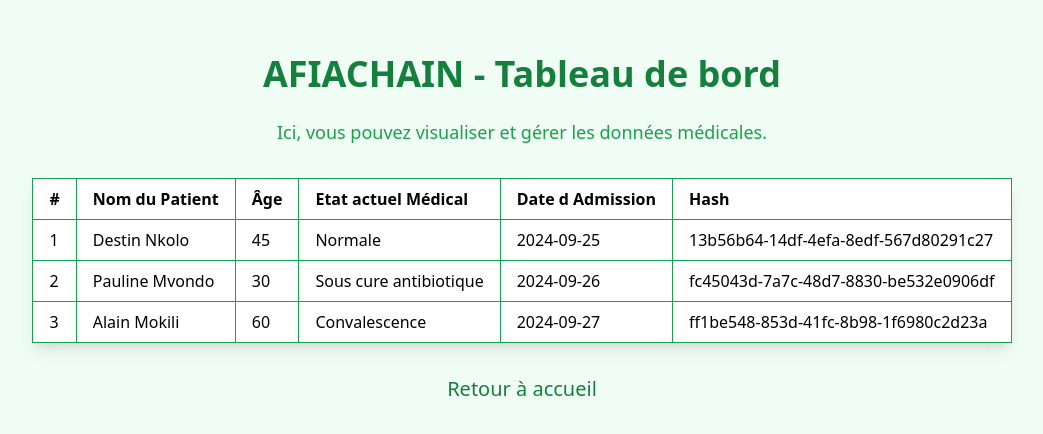
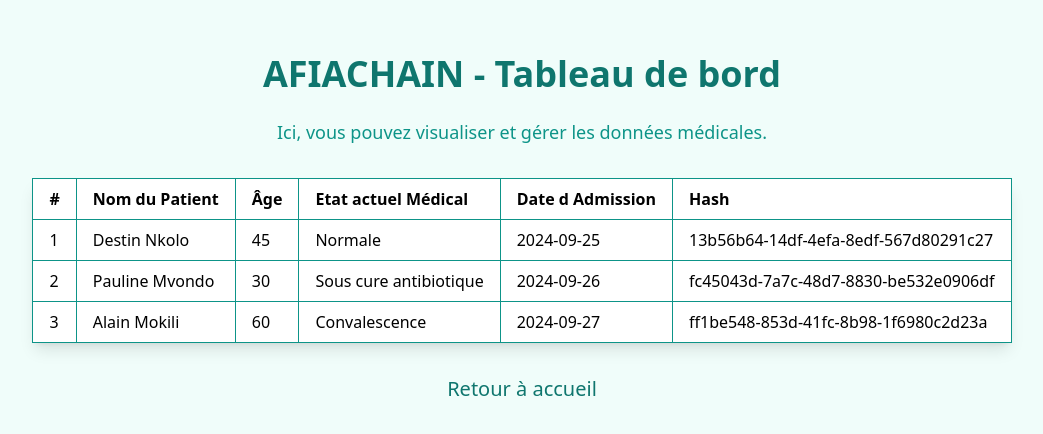
Before and after one commit to DestinBir/AfiaChain, a Next.js app in the folder afiachain-medical/: page /dashboard in a window 1280 px wide. Shown: the part 172-606 px from the top of the page, without its empty margins (118-1161 px from the left). Built offline with nearby package versions, Linux system fonts and the light colour scheme.

Commit message:
finish step 1

```diff
--- a/afiachain-medical/pages/dashboard.tsx
+++ b/afiachain-medical/pages/dashboard.tsx
@@ -29,36 +29,36 @@ const Dashboard: React.FC = () => {
   ];
 
   return (
-    <div className="min-h-screen bg-green-50 flex flex-col justify-center items-center text-center">
-      <h1 className="text-4xl font-bold text-green-700 mb-6">AFIACHAIN - Tableau de bord</h1>
-      <p className="text-lg mb-8 text-green-600">Ici, vous pouvez visualiser et gérer les données médicales.</p>
+    <div className="min-h-screen bg-teal-50 flex flex-col justify-center items-center text-center">
+      <h1 className="text-4xl font-bold text-teal-700 mb-6">AFIACHAIN - Tableau de bord</h1>
+      <p className="text-lg mb-8 text-teal-600">Ici, vous pouvez visualiser et gérer les données médicales.</p>
 
-      <table className="table-auto bg-white border-collapse border border-green-700 text-left shadow-lg">
+      <table className="table-auto bg-white border-collapse border border-teal-700 text-left shadow-lg">
         <thead>
           <tr>
-            <th className="border border-green-600 px-4 py-2">#</th>
-            <th className="border border-green-600 px-4 py-2">Nom du Patient</th>
-            <th className="border border-green-600 px-4 py-2">Âge</th>
-            <th className="border border-green-600 px-4 py-2">Etat actuel Médical</th>
-            <th className="border border-green-600 px-4 py-2">Date d Admission</th>
-            <th className="border border-green-600 px-4 py-2">Hash</th>
+            <th className="border border-teal-600 px-4 py-2">#</th>
+            <th className="border border-teal-600 px-4 py-2">Nom du Patient</th>
+            <th className="border border-teal-600 px-4 py-2">Âge</th>
+            <th className="border border-teal-600 px-4 py-2">Etat actuel Médical</th>
+            <th className="border border-teal-600 px-4 py-2">Date d Admission</th>
+            <th className="border border-teal-600 px-4 py-2">Hash</th>
           </tr>
         </thead>
         <tbody>
           {data.map((entry, index) => (
             <tr key={entry.id}>
-              <td className="border border-green-600 px-4 py-2">{index + 1}</td>
-              <td className="border border-green-600 px-4 py-2">{entry.patientName}</td>
-              <td className="border border-green-600 px-4 py-2">{entry.age}</td>
-              <td className="border border-green-600 px-4 py-2">{entry.condition}</td>
-              <td className="border border-green-600 px-4 py-2">{entry.date}</td>
-              <td className="border border-green-600 px-4 py-2">{entry.id}</td>
+              <td className="border border-teal-600 px-4 py-2">{index + 1}</td>
+              <td className="border border-teal-600 px-4 py-2">{entry.patientName}</td>
+              <td className="border border-teal-600 px-4 py-2">{entry.age}</td>
+              <td className="border border-teal-600 px-4 py-2">{entry.condition}</td>
+              <td className="border border-teal-600 px-4 py-2">{entry.date}</td>
+              <td className="border border-teal-600 px-4 py-2">{entry.id}</td>
             </tr>
           ))}
         </tbody>
       </table>
 
-      <Link href="/" className="text-xl text-green-700 hover:text-green-900 mt-8 transition duration-300">
+      <Link href="/" className="text-xl text-teal-700 hover:text-teal-900 mt-8 transition duration-300">
         Retour à accueil
       </Link>
     </div>
--- a/afiachain-medical/pages/medical-form.tsx
+++ b/afiachain-medical/pages/medical-form.tsx
@@ -1,4 +1,5 @@
 import React, { useState } from 'react';
+import Link from 'next/link';
 
 interface FormData {
   firstName: string;
@@ -94,7 +95,12 @@ const MedicalForm: React.FC = () => {
           Soumettre
         </button>
       </form>
+
+      <Link href="/" className="text-xl text-green-700 hover:text-green-900 mt-8 transition duration-300">
+        Retour à accueil
+      </Link>
     </div>
+
   );
 };
 
```
